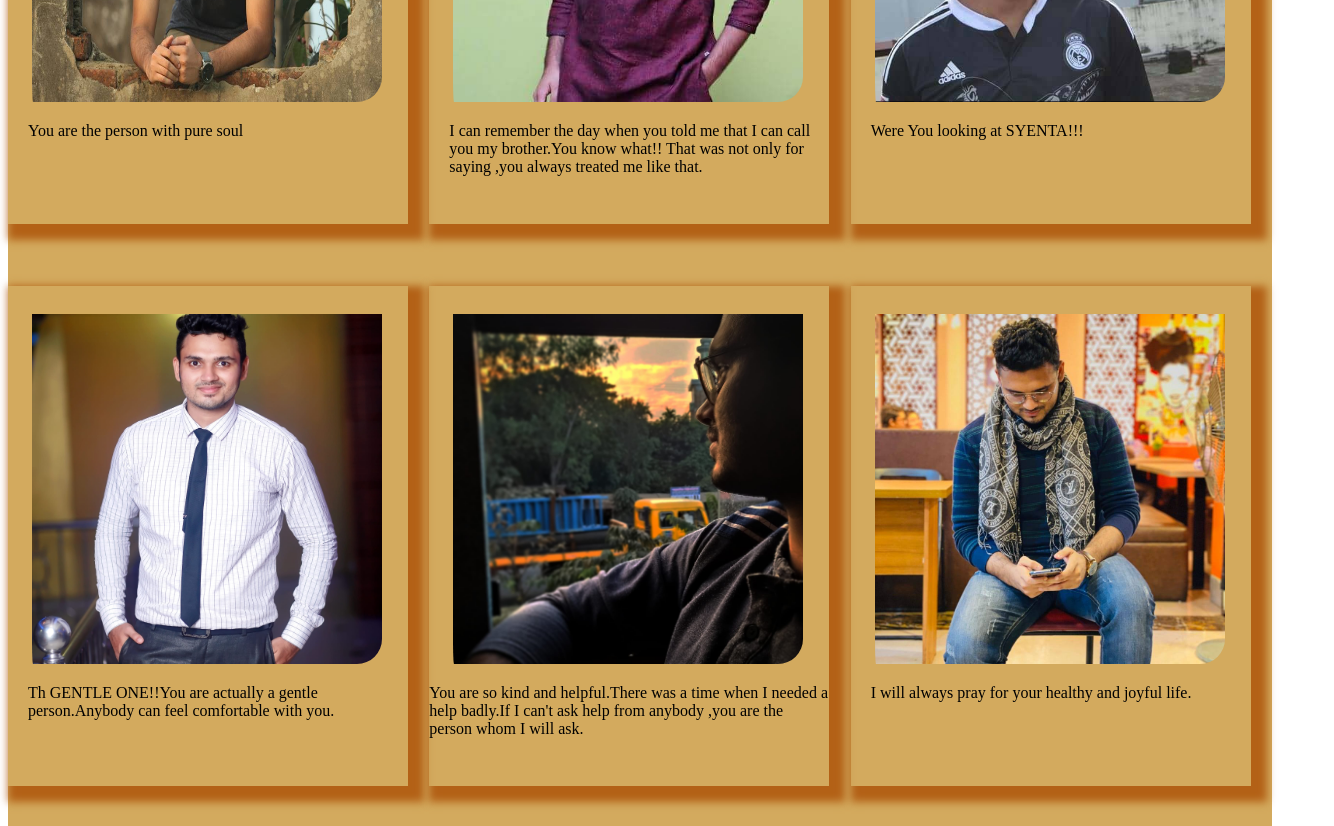
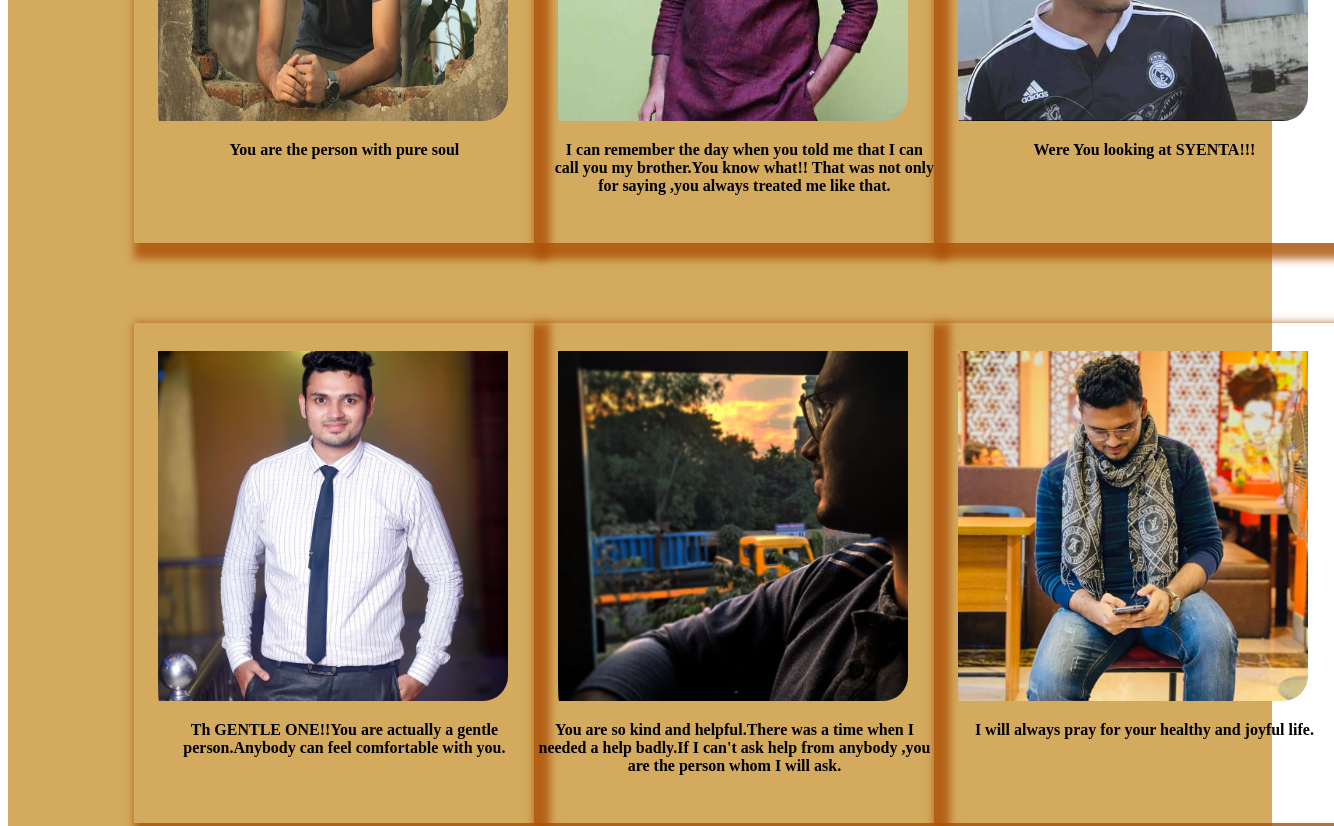
Before and after one commit to mobashirat/Happy-Birthday, a plain HTML site: page index.html in a window 1280 px wide. Shown: the part 1320-2146 px from the top of the page, 1334 px wide, since content can reach past the window. Drawn offline with nearby package versions, Linux system fonts and the light colour scheme.

```diff
--- a/index.html
+++ b/index.html
@@ -36,7 +36,8 @@
                     <img src="images/16473288_270137606742174_901975859980385307_n.jpg" alt="">
                 </div>
                 <div class="info">
-                    <p>I can remember the day when you told me that I can call you my brother.You know what!! That was
+                    <p class="para">I can remember the day when you told me that I can call you my brother.You know
+                        what!! That was
                         not
                         only for saying ,you always treated me like that.</p>
                 </div>
@@ -47,7 +48,7 @@
                     <img src="images/19601055_339972316425369_6835473244725812487_n.jpg" alt="">
                 </div>
                 <div class="info">
-                    <p>Were You looking at SYENTA!!!</p>
+                    <p class="para">Were You looking at SYENTA!!!</p>
                 </div>
             </div>
             <div class="picture">
@@ -55,7 +56,8 @@
                     <img src="images/41622699_561042454318353_6798312958981046272_n.jpg" alt="">
                 </div>
                 <div class="info">
-                    <p>Th GENTLE ONE!!You are actually a gentle person.Anybody can feel comfortable with you.</p>
+                    <p class="para">Th GENTLE ONE!!You are actually a gentle person.Anybody can feel comfortable with
+                        you.</p>
                 </div>
             </div>
             <div class="picture">
@@ -63,7 +65,8 @@
 
                     <img src="images/80323319_877259102696685_3996372309064548352_n.jpg" alt="">
                 </div>
-                <p>You are so kind and helpful.There was a time when I needed a help badly.If I can't ask help from
+                <p class="para">You are so kind and helpful.There was a time when I needed a help badly.If I can't ask
+                    help from
                     anybody ,you are the person whom I will ask.</p>
             </div>
             <div class="picture">
@@ -72,7 +75,7 @@
                     <img src="images/80438196_890611824694746_1303213422590033920_n.jpg" alt="">
                 </div>
                 <div class="info">
-                    <p>I will always pray for your healthy and joyful life.</p>
+                    <p class="para">I will always pray for your healthy and joyful life.</p>
                 </div>
             </div>
 
@@ -83,6 +86,7 @@
                 <p class="font-size">BEST WISHES.....</p>
             </footer>
         </div>
+
     </section>
 
 
--- a/style.css
+++ b/style.css
@@ -35,9 +35,10 @@
     grid-template-rows: repeat(3,1fr);
     grid-row-gap: 20px;
 
-   margin-bottom: 3%;
+   margin-bottom: 6%;
 
     background-color:rgb(211, 170, 94);
+    padding-left: 10%;
 
 }
 .picture {
@@ -45,10 +46,13 @@
    height: 500px;
    width: 400px;
    margin-bottom: 5%;
-   margin-top: 5%;
+   margin-top: 10%;
+
 }
 .para{
     height: 20px;
+    font-weight: 800;
+    text-align: center;
 }
 .info{
     padding-left: 5%;
```
